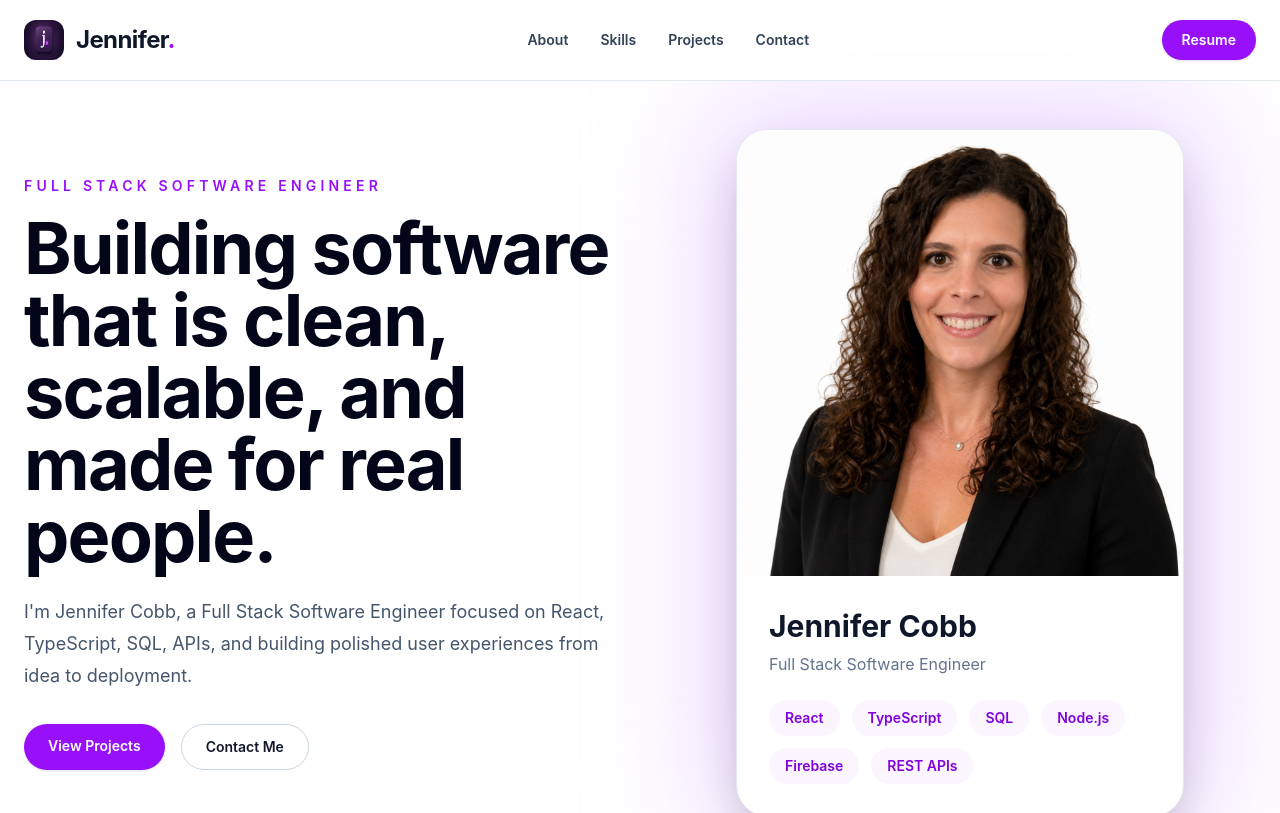
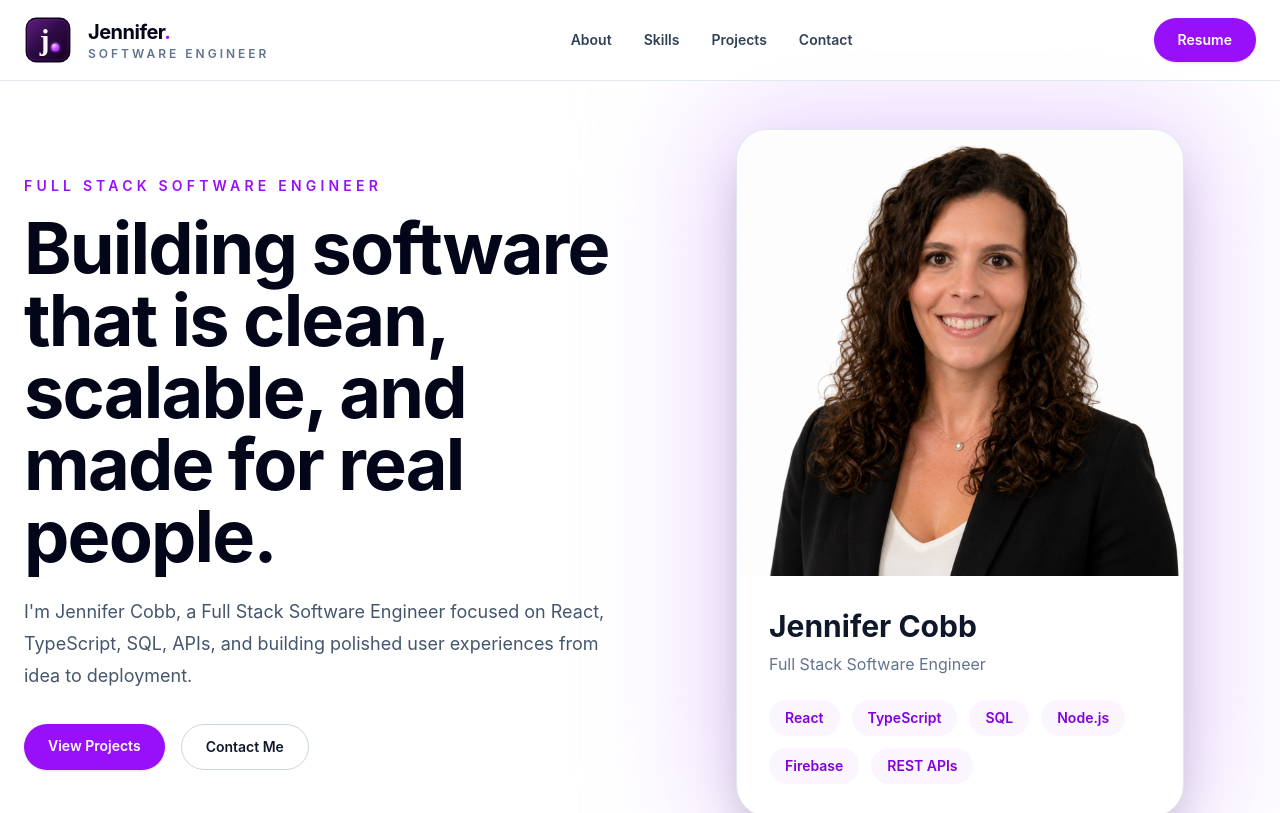
Before and after one commit to beckysoftwareeng2026/Becky-E-Portfolio, a React (Vite) app: page / in a window 1280 px wide. Shown: the top 813 px of the page. Built offline with nearby package versions, Linux system fonts and the light colour scheme.

Commit message:
Add custom logo and update navbar branding

```diff
--- a/src/components/Logo.tsx
+++ b/src/components/Logo.tsx
@@ -1,11 +1,11 @@
-import logo from "../assets/logo.png";
+import logo from "../assets/logo.svg";
 
 function Logo() {
   return (
     <img
       src={logo}
       alt="Jennifer Cobb Logo"
-      className="h-10 w-10 rounded-xl"
+      className="h-12 w-12 transition duration-300 hover:scale-105"
     />
   );
 }
--- a/src/components/Navbar.tsx
+++ b/src/components/Navbar.tsx
@@ -1,26 +1,49 @@
 import Logo from "./Logo";
+
 function Navbar() {
   return (
     <nav className="sticky top-0 z-50 border-b border-slate-200 bg-white/90 backdrop-blur">
       <div className="mx-auto flex h-20 max-w-7xl items-center justify-between px-6">
-       <a href="#" className="flex items-center gap-3">
-  <Logo />
+        <a href="#" className="flex items-center gap-4">
+          <Logo />
 
-  <span className="text-2xl font-bold tracking-tight">
-    Jennifer<span className="text-purple-600">.</span>
-  </span>
-</a>
+          <div>
+            <h1 className="text-xl font-bold tracking-tight text-slate-950">
+              Jennifer<span className="text-purple-600">.</span>
+            </h1>
+
+            <p className="text-xs font-semibold uppercase tracking-[0.25em] text-slate-500">
+              Software Engineer
+            </p>
+          </div>
+        </a>
 
         <ul className="hidden items-center gap-8 text-sm font-semibold text-slate-700 md:flex">
-          <li><a href="#about" className="transition hover:text-purple-600">About</a></li>
-          <li><a href="#skills" className="transition hover:text-purple-600">Skills</a></li>
-          <li><a href="#projects" className="transition hover:text-purple-600">Projects</a></li>
-          <li><a href="#contact" className="transition hover:text-purple-600">Contact</a></li>
+          <li>
+            <a href="#about" className="transition hover:text-purple-600">
+              About
+            </a>
+          </li>
+          <li>
+            <a href="#skills" className="transition hover:text-purple-600">
+              Skills
+            </a>
+          </li>
+          <li>
+            <a href="#projects" className="transition hover:text-purple-600">
+              Projects
+            </a>
+          </li>
+          <li>
+            <a href="#contact" className="transition hover:text-purple-600">
+              Contact
+            </a>
+          </li>
         </ul>
 
         <a
-          href="#contact"
-          className="rounded-full bg-purple-600 px-5 py-2.5 text-sm font-semibold text-white shadow-sm transition hover:bg-purple-700"
+          href="/Jennifer-Cobb-Resume.pdf"
+          className="rounded-full bg-purple-600 px-6 py-3 text-sm font-semibold text-white shadow-sm transition hover:-translate-y-0.5 hover:bg-purple-700 hover:shadow-lg"
         >
           Resume
         </a>
```
Also changed, not shown: src/assets/logo.svg (added).
